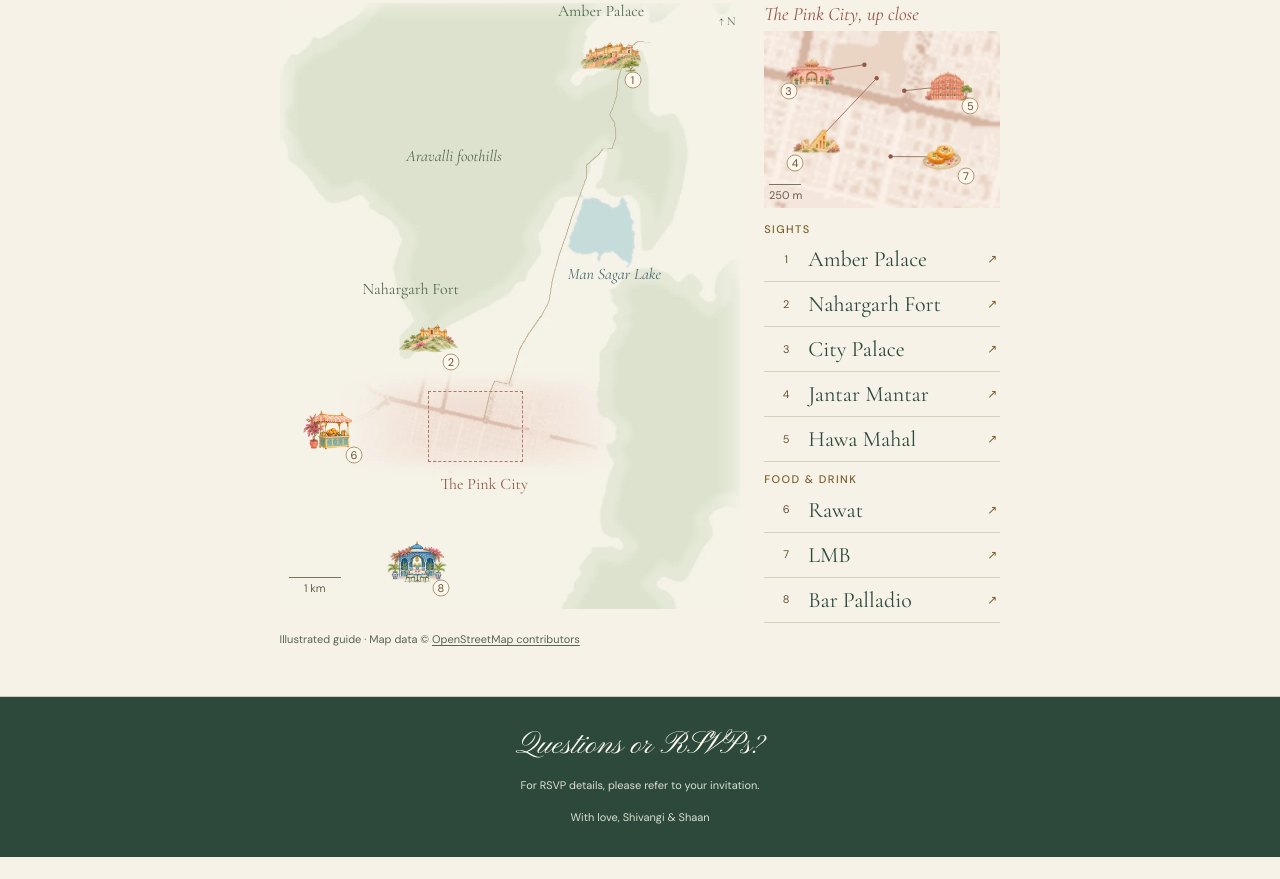
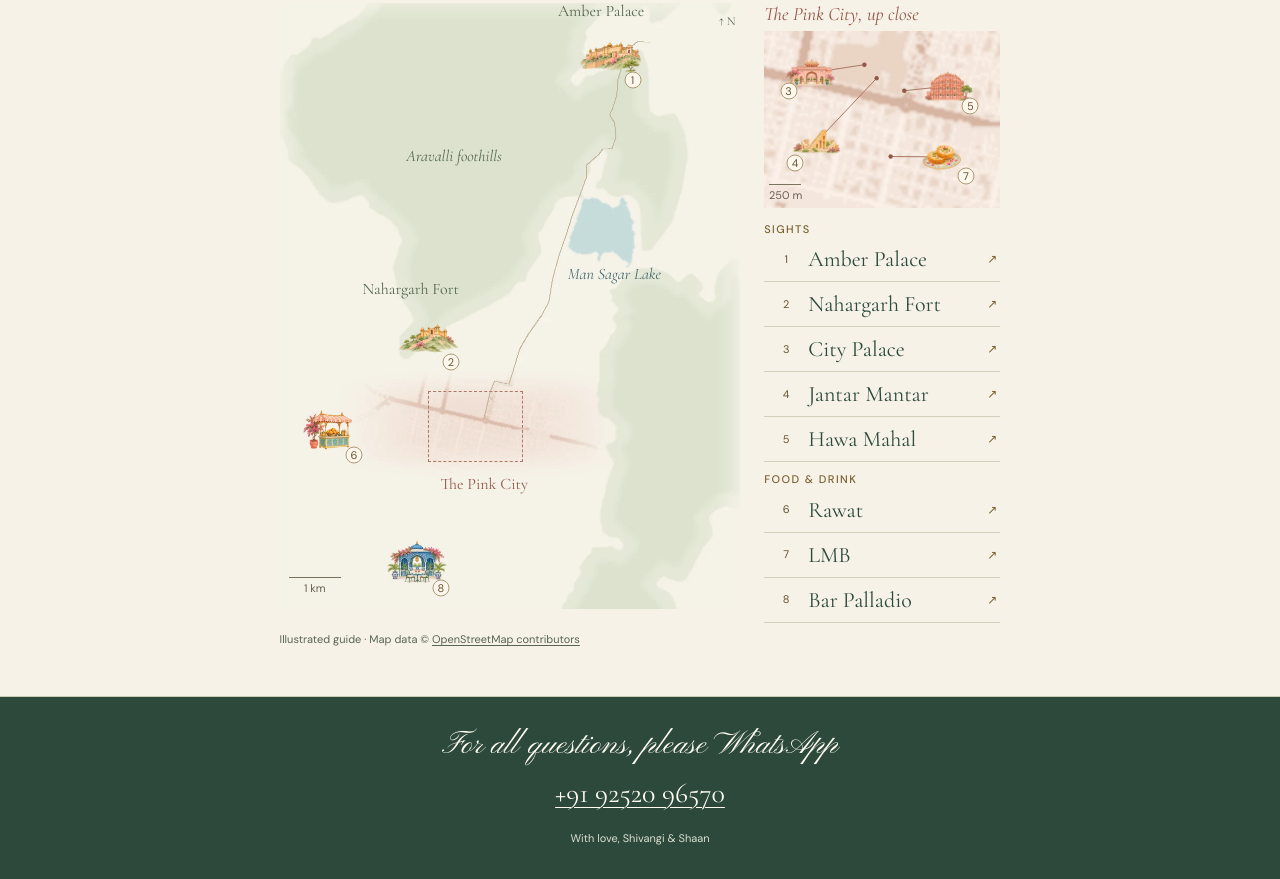
Before and after one commit to shaan97/shivangi-and-shaan, a plain HTML site: page index.html in a window 1280 px wide. Shown: the part 2195-3074 px from the top of the page. Before the commit the page ends 3052 px from the top, so only its background shows below. Drawn offline with nearby package versions, Linux system fonts and the light colour scheme.

Commit message:
Add the wedding WhatsApp contact to the footer

```diff
--- a/index.html
+++ b/index.html
@@ -3,7 +3,7 @@
 <head>
   <meta charset="utf-8"><meta name="viewport" content="width=device-width,initial-scale=1"><meta name="robots" content="noindex"><title>Shivangi &amp; Shaan | Chomu Palace</title>
   <link rel="stylesheet" href="assets/vendor/photoswipe-5.4.4/photoswipe.css">
-  <link rel="stylesheet" href="styles.css?v=photo-lightbox">
+  <link rel="stylesheet" href="styles.css?v=whatsapp-footer">
   <script defer src="site.js?v=photo-lightbox"></script>
   <script type="module" src="photo-lightbox.js"></script>
 </head><body>
@@ -117,7 +117,14 @@
     <p class="jp-credit">Illustrated guide · Map data © <a href="https://www.openstreetmap.org/copyright" target="_blank" rel="noopener noreferrer">OpenStreetMap contributors</a></p>
   </section>
 </div>
-</div></div><footer class="cc-section cc-contact" aria-labelledby="cc-contact-heading"><div class="cc-inner"><h2 id="cc-contact-heading">Questions or RSVPs?</h2><p>For RSVP details, please refer to your invitation.</p><p>With love, Shivangi &amp; Shaan</p></div></footer>
+</div></div>
+<footer class="cc-section cc-contact" id="cc-contact" aria-labelledby="cc-contact-heading">
+  <div class="cc-inner">
+    <h2 id="cc-contact-heading">For all questions, please WhatsApp</h2>
+    <a class="cc-phone" href="https://wa.me/919252096570" aria-label="WhatsApp +91 92520 96570">+91 92520 96570</a>
+    <p>With love, Shivangi &amp; Shaan</p>
+  </div>
+</footer>
 </div>
 </div>
 
--- a/styles.css
+++ b/styles.css
@@ -128,8 +128,8 @@ body:has(.pswp--open) { overflow: hidden; }
 #chomu-palace-compact .cc-city-note{font-size:11px;line-height:1.85;color:var(--cc-muted);margin-top:12px!important}
 #chomu-palace-compact .cc-contact{background:#2c493c;color:var(--cc-ivory);text-align:center}
 #chomu-palace-compact .cc-contact .cc-inner{padding-block:30px}
-#chomu-palace-compact .cc-contact h2{font:400 32px/1.15 'Pinyon Script','Cormorant Garamond',Georgia,serif}
-#chomu-palace-compact .cc-phone{display:inline-flex;align-items:center;min-height:48px;font:400 31px/1.3 'Cormorant Garamond',Georgia,serif;color:var(--cc-ivory);text-decoration:none;margin-top:11px}
+#chomu-palace-compact .cc-contact h2{font:400 clamp(26px,7cqw,32px)/1.15 'Pinyon Script','Cormorant Garamond',Georgia,serif;text-wrap:balance}
+#chomu-palace-compact .cc-phone{display:inline-flex;align-items:center;min-height:48px;font:400 28px/1.3 'Cormorant Garamond',Georgia,serif;color:var(--cc-ivory);text-decoration:underline;text-decoration-thickness:1px;text-underline-offset:5px;margin-top:5px}
 #chomu-palace-compact .cc-contact p{font-size:11px;line-height:1.8;color:#dce0ce;margin-top:12px!important}
 @container (max-width:650px){#chomu-palace-compact .cc-days{grid-template-columns:1fr;gap:27px}}
 @container (max-width:540px){
```
